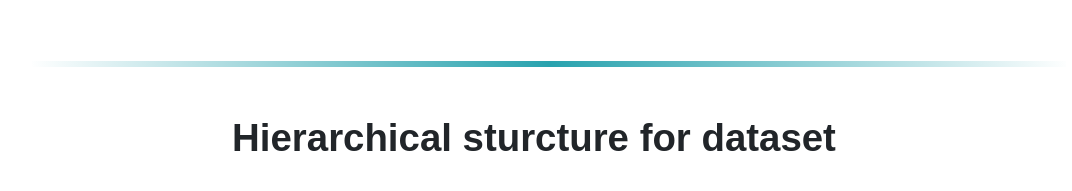
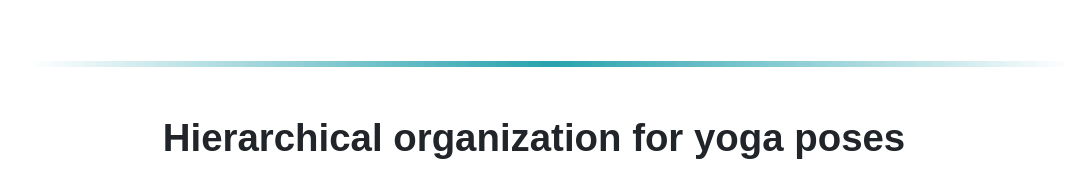
Before and after one commit to 3DYogaBSU/3DYogaBSU.github.io, a plain HTML site: page index.html in a window 1280 px wide. Shown: the part 2227-2418 px from the top of the page, without its empty margins (106-1178 px from the left). Drawn offline with nearby package versions, Linux system fonts and the light colour scheme.

Commit message:
Update index.html

```diff
--- a/index.html
+++ b/index.html
@@ -125,7 +125,7 @@
     <div class="container">
       <div class="row">
         <div class="col-12 text-center">
-            <h1><b> Hierarchical sturcture for dataset</b></h1>
+            <h1><b> Hierarchical organization for yoga poses</b></h1>
             <br>
             <img class="img-fluid" src="images/pic-3.png" alt="">
             <br>
```
